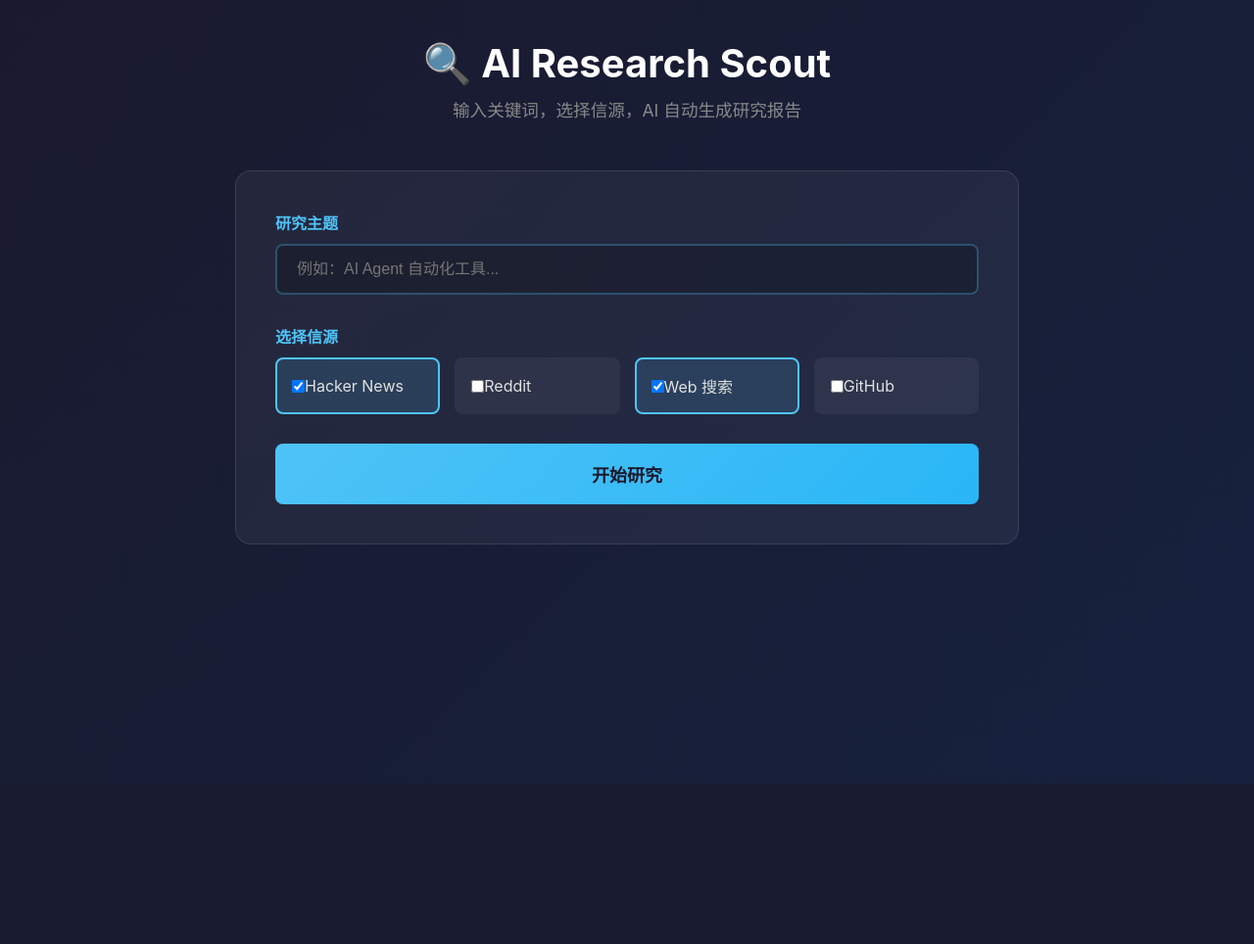
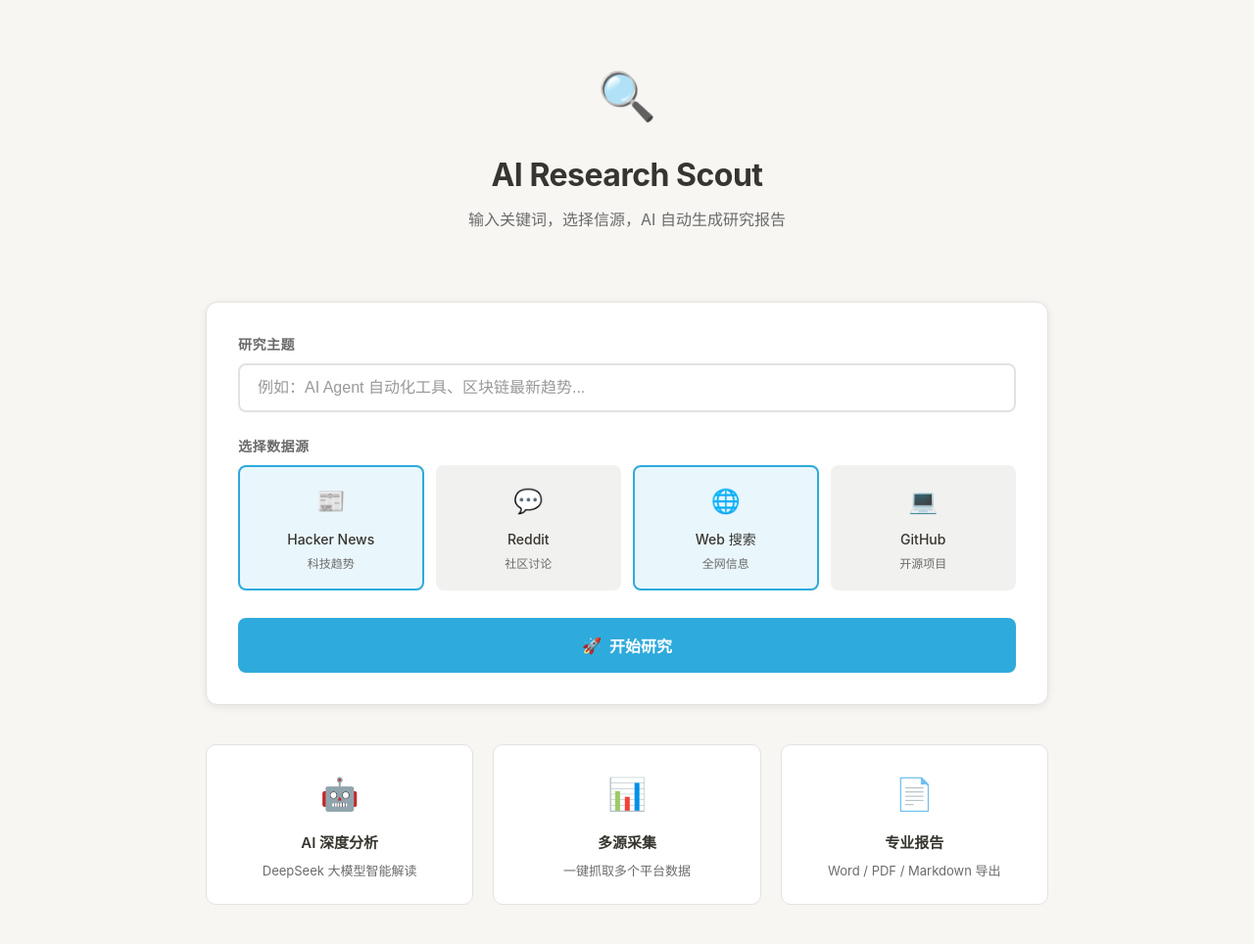
Before and after one commit to rym-byte/ai-research-scout, a Flask app: page / in a window 1280 px wide. Shown: the whole page at 98% size. Before the commit the page ends 800 px from the top, so only its background shows below. Run offline with Flask 3, Linux system fonts and the light colour scheme.

Commit message:
fix: PDF中文支持 + UI优化

```diff
--- a/templates/index.html
+++ b/templates/index.html
@@ -6,128 +6,313 @@
     <title>AI Research Scout - 智能研究助手</title>
     <style>
         * { margin: 0; padding: 0; box-sizing: border-box; }
+
+        :root {
+            --bg-primary: #ffffff;
+            --bg-secondary: #f7f6f3;
+            --bg-tertiary: #f1f1ef;
+            --text-primary: #37352f;
+            --text-secondary: #6b6b6b;
+            --accent: #2eaadc;
+            --accent-hover: #1a8cd8;
+            --border: #e3e2e0;
+            --card-bg: #ffffff;
+            --shadow: 0 2px 8px rgba(0,0,0,0.08);
+        }
+
         body {
-            font-family: -apple-system, BlinkMacSystemFont, 'Segoe UI', Roboto, sans-serif;
-            background: linear-gradient(135deg, #1a1a2e 0%, #16213e 100%);
-            color: #e0e0e0;
+            font-family: -apple-system, BlinkMacSystemFont, 'Segoe UI', 'Helvetica Neue', sans-serif;
+            background: var(--bg-secondary);
+            color: var(--text-primary);
+            line-height: 1.6;
             min-height: 100vh;
+        }
+
+        .container {
+            max-width: 900px;
+            margin: 0 auto;
             padding: 40px 20px;
         }
-        .container { max-width: 800px; margin: 0 auto; }
-        .header { text-align: center; margin-bottom: 50px; }
-        .header h1 { font-size: 2.5em; margin-bottom: 10px; color: #fff; }
-        .header p { color: #888; font-size: 1.1em; }
-        .search-box {
-            background: rgba(255, 255, 255, 0.05);
-            border-radius: 16px;
-            padding: 40px;
-            border: 1px solid rgba(255, 255, 255, 0.1);
+
+        /* Header */
+        .header {
+            text-align: center;
+            margin-bottom: 50px;
+            padding: 20px 0;
         }
-        .input-group { margin-bottom: 30px; }
-        .input-group label {
-            display: block;
-            margin-bottom: 10px;
-            color: #4fc3f7;
-            font-weight: 600;
+
+        .header-icon {
+            font-size: 48px;
+            margin-bottom: 16px;
         }
-        .input-group input[type="text"] {
-            width: 100%;
-            padding: 15px 20px;
-            border: 2px solid rgba(79, 195, 247, 0.3);
-            border-radius: 8px;
-            background: rgba(0, 0, 0, 0.2);
-            color: #fff;
+
+        .header h1 {
+            font-size: 32px;
+            font-weight: 700;
+            color: var(--text-primary);
+            margin-bottom: 8px;
+            letter-spacing: -0.5px;
+        }
+
+        .header p {
+            color: var(--text-secondary);
             font-size: 16px;
         }
-        .sources {
+
+        /* Search Card */
+        .search-card {
+            background: var(--card-bg);
+            border-radius: 12px;
+            padding: 32px;
+            box-shadow: var(--shadow);
+            border: 1px solid var(--border);
+        }
+
+        .input-group {
+            margin-bottom: 24px;
+        }
+
+        .input-label {
+            display: block;
+            font-size: 14px;
+            font-weight: 600;
+            color: var(--text-secondary);
+            margin-bottom: 8px;
+            text-transform: uppercase;
+            letter-spacing: 0.5px;
+        }
+
+        .search-input {
+            width: 100%;
+            padding: 14px 18px;
+            border: 2px solid var(--border);
+            border-radius: 8px;
+            font-size: 16px;
+            background: var(--bg-primary);
+            color: var(--text-primary);
+            transition: all 0.2s;
+        }
+
+        .search-input:focus {
+            outline: none;
+            border-color: var(--accent);
+            background: var(--bg-primary);
+        }
+
+        .search-input::placeholder {
+            color: #999;
+        }
+
+        /* Source Selection */
+        .sources-grid {
             display: grid;
-            grid-template-columns: repeat(auto-fit, minmax(150px, 1fr));
-            gap: 15px;
-            margin-bottom: 30px;
+            grid-template-columns: repeat(auto-fit, minmax(140px, 1fr));
+            gap: 12px;
+            margin-bottom: 28px;
         }
-        .source-item {
+
+        .source-card {
+            position: relative;
+            padding: 16px;
+            background: var(--bg-tertiary);
+            border: 2px solid transparent;
+            border-radius: 8px;
+            cursor: pointer;
+            transition: all 0.2s;
+            text-align: center;
+        }
+
+        .source-card:hover {
+            background: var(--bg-secondary);
+            border-color: var(--accent);
+        }
+
+        .source-card.selected {
+            background: rgba(46, 170, 220, 0.1);
+            border-color: var(--accent);
+        }
+
+        .source-card input {
+            position: absolute;
+            opacity: 0;
+        }
+
+        .source-icon {
+            font-size: 24px;
+            margin-bottom: 8px;
+        }
+
+        .source-name {
+            font-size: 14px;
+            font-weight: 500;
+            color: var(--text-primary);
+        }
+
+        .source-desc {
+            font-size: 12px;
+            color: var(--text-secondary);
+            margin-top: 4px;
+        }
+
+        /* Search Button */
+        .search-btn {
+            width: 100%;
+            padding: 16px 28px;
+            background: var(--accent);
+            color: white;
+            border: none;
+            border-radius: 8px;
+            font-size: 16px;
+            font-weight: 600;
+            cursor: pointer;
+            transition: all 0.2s;
             display: flex;
             align-items: center;
-            padding: 15px;
-            background: rgba(255, 255, 255, 0.05);
-            border-radius: 8px;
-            cursor: pointer;
-            border: 2px solid transparent;
+            justify-content: center;
+            gap: 8px;
         }
-        .source-item.selected {
-            border-color: #4fc3f7;
-            background: rgba(79, 195, 247, 0.15);
+
+        .search-btn:hover {
+            background: var(--accent-hover);
+            transform: translateY(-1px);
+            box-shadow: 0 4px 12px rgba(46, 170, 220, 0.3);
         }
-        .search-btn {
-            width: 100%;
-            padding: 18px;
-            background: linear-gradient(135deg, #4fc3f7 0%, #29b6f6 100%);
-            color: #1a1a2e;
-            border: none;
-            border-radius: 8px;
-            font-size: 18px;
-            font-weight: 700;
-            cursor: pointer;
+
+        .search-btn:active {
+            transform: translateY(0);
         }
-        .results { margin-top: 30px; }
-        .result-item {
-            background: rgba(255, 255, 255, 0.05);
-            border-radius: 8px;
-            padding: 20px;
-            margin-bottom: 15px;
+
+        /* Features */
+        .features {
+            display: grid;
+            grid-template-columns: repeat(3, 1fr);
+            gap: 20px;
+            margin-top: 40px;
         }
-        .export-buttons {
-            display: flex;
-            gap: 15px;
-            margin-top: 20px;
+
+        .feature-card {
+            background: var(--card-bg);
+            padding: 24px;
+            border-radius: 10px;
+            border: 1px solid var(--border);
+            text-align: center;
         }
-        .export-btn {
-            flex: 1;
-            padding: 12px;
-            border: none;
-            border-radius: 8px;
-            cursor: pointer;
+
+        .feature-icon {
+            font-size: 32px;
+            margin-bottom: 12px;
+        }
+
+        .feature-title {
+            font-size: 15px;
             font-weight: 600;
+            color: var(--text-primary);
+            margin-bottom: 6px;
         }
-        .export-btn.word { background: #2b579a; color: white; }
-        .export-btn.pdf { background: #e74c3c; color: white; }
+
+        .feature-desc {
+            font-size: 13px;
+            color: var(--text-secondary);
+        }
+
+        /* Responsive */
+        @media (max-width: 768px) {
+            .container {
+                padding: 20px 16px;
+            }
+
+            .header h1 {
+                font-size: 26px;
+            }
+
+            .features {
+                grid-template-columns: 1fr;
+            }
+
+            .sources-grid {
+                grid-template-columns: repeat(2, 1fr);
+            }
+        }
     </style>
 </head>
 <body>
     <div class="container">
         <div class="header">
-            <h1>🔍 AI Research Scout</h1>
+            <div class="header-icon">🔍</div>
+            <h1>AI Research Scout</h1>
             <p>输入关键词，选择信源，AI 自动生成研究报告</p>
         </div>
 
-        <div class="search-box">
+        <div class="search-card">
             <form action="/research" method="POST">
                 <div class="input-group">
-                    <label>研究主题</label>
-                    <input type="text" name="topic" placeholder="例如：AI Agent 自动化工具..." required />
+                    <label class="input-label">研究主题</label>
+                    <input type="text" name="topic" class="search-input"
+                           placeholder="例如：AI Agent 自动化工具、区块链最新趋势..." required />
                 </div>
 
                 <div class="input-group">
-                    <label>选择信源</label>
-                    <div class="sources">
-                        <div class="source-item selected">
-                            <input type="checkbox" name="sources" value="hn" checked /> Hacker News
+                    <label class="input-label">选择数据源</label>
+                    <div class="sources-grid">
+                        <div class="source-card selected" onclick="toggleSource(this)">
+                            <input type="checkbox" name="sources" value="hn" checked />
+                            <div class="source-icon">📰</div>
+                            <div class="source-name">Hacker News</div>
+                            <div class="source-desc">科技趋势</div>
                         </div>
-                        <div class="source-item">
-                            <input type="checkbox" name="sources" value="reddit" /> Reddit
+                        <div class="source-card" onclick="toggleSource(this)">
+                            <input type="checkbox" name="sources" value="reddit" />
+                            <div class="source-icon">💬</div>
+                            <div class="source-name">Reddit</div>
+                            <div class="source-desc">社区讨论</div>
                         </div>
-                        <div class="source-item selected">
-                            <input type="checkbox" name="sources" value="web" checked /> Web 搜索
+                        <div class="source-card selected" onclick="toggleSource(this)">
+                            <input type="checkbox" name="sources" value="web" checked />
+                            <div class="source-icon">🌐</div>
+                            <div class="source-name">Web 搜索</div>
+                            <div class="source-desc">全网信息</div>
                         </div>
-                        <div class="source-item">
-                            <input type="checkbox" name="sources" value="github" /> GitHub
+                        <div class="source-card" onclick="toggleSource(this)">
+                            <input type="checkbox" name="sources" value="github" />
+                            <div class="source-icon">💻</div>
+                            <div class="source-name">GitHub</div>
+                            <div class="source-desc">开源项目</div>
                         </div>
                     </div>
                 </div>
 
-                <button type="submit" class="search-btn">开始研究</button>
+                <button type="submit" class="search-btn">
+                    <span>🚀</span>
+                    <span>开始研究</span>
+                </button>
             </form>
         </div>
+
+        <div class="features">
+            <div class="feature-card">
+                <div class="feature-icon">🤖</div>
+                <div class="feature-title">AI 深度分析</div>
+                <div class="feature-desc">DeepSeek 大模型智能解读</div>
+            </div>
+            <div class="feature-card">
+                <div class="feature-icon">📊</div>
+                <div class="feature-title">多源采集</div>
+                <div class="feature-desc">一键抓取多个平台数据</div>
+            </div>
+            <div class="feature-card">
+                <div class="feature-icon">📄</div>
+                <div class="feature-title">专业报告</div>
+                <div class="feature-desc">Word / PDF / Markdown 导出</div>
+            </div>
+        </div>
     </div>
+
+    <script>
+        function toggleSource(card) {
+            const checkbox = card.querySelector('input');
+            checkbox.checked = !checkbox.checked;
+            card.classList.toggle('selected', checkbox.checked);
+        }
+    </script>
 </body>
 </html>
```
